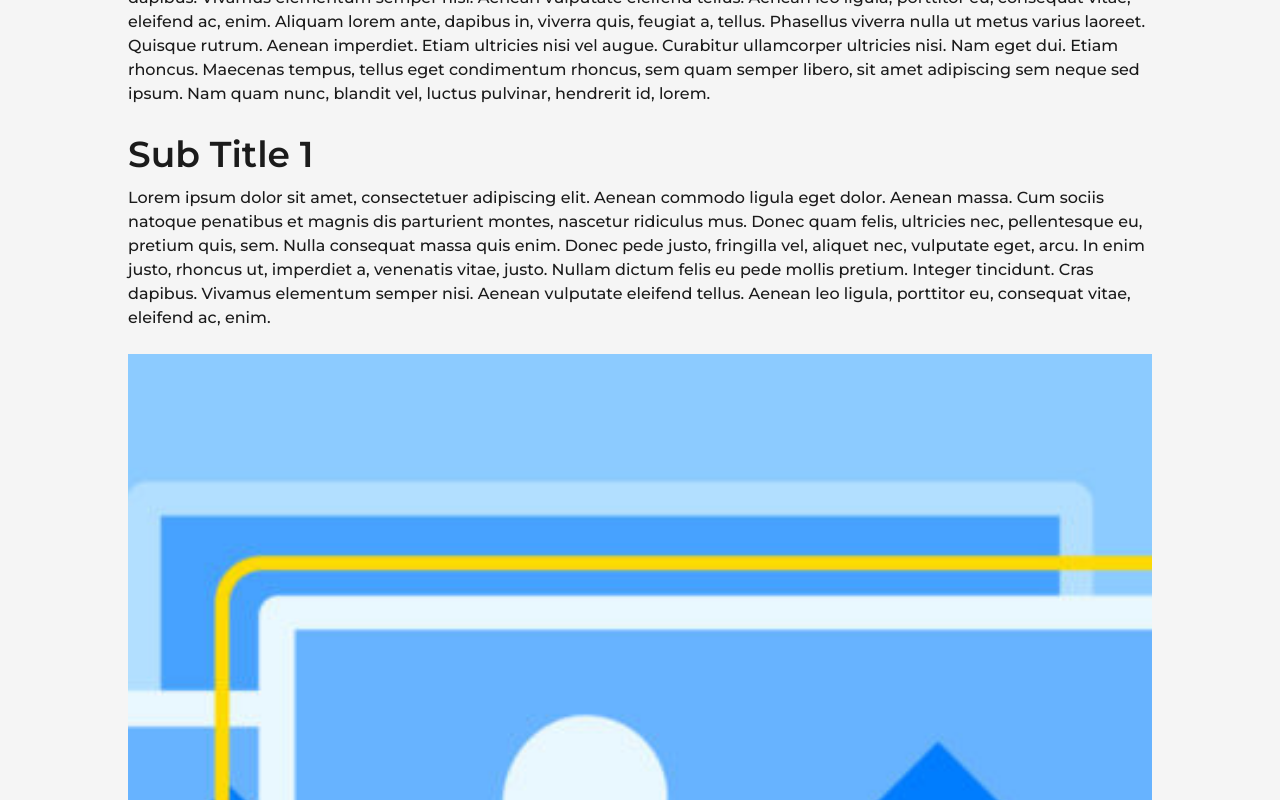
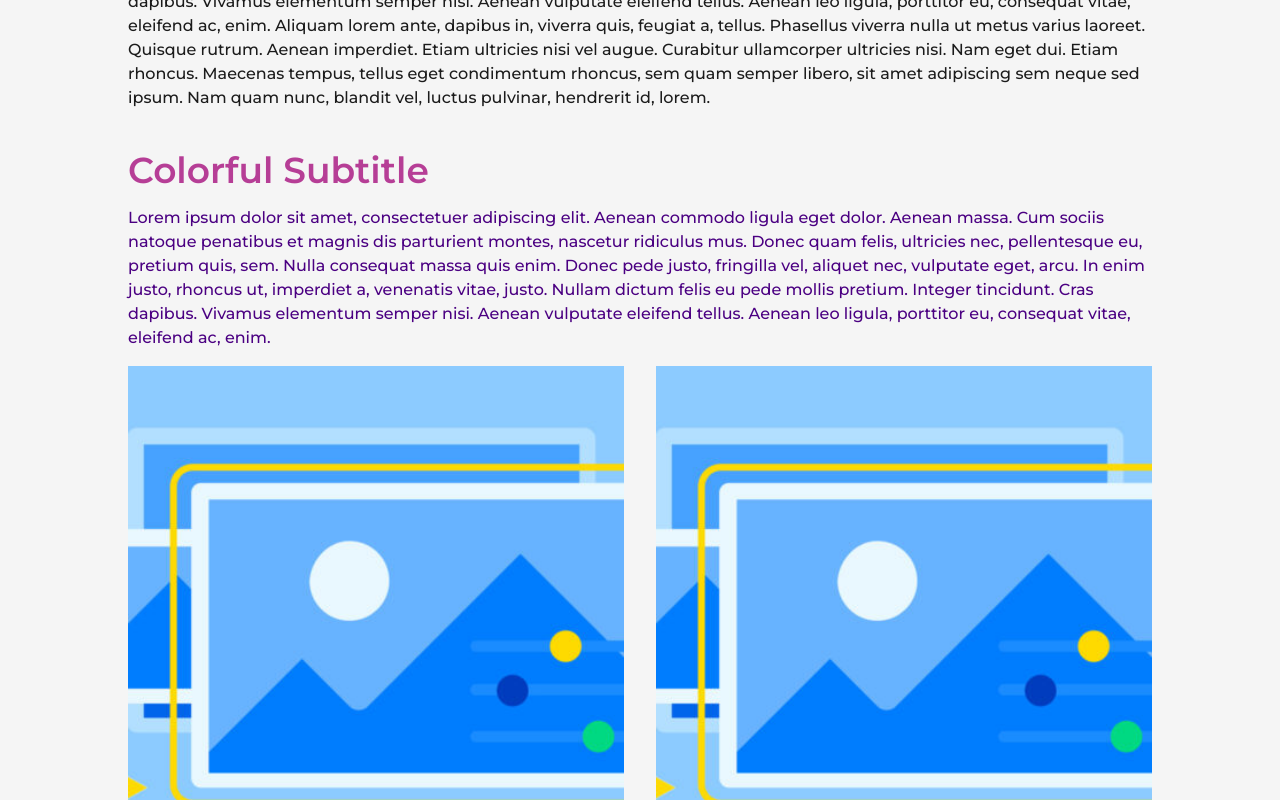
Before and after one commit to natalia-belei/natalia-belei.github.io, a Next.js app in the folder reactportfolio/: page /projects/1 in a window 1280 px wide. Shown: the part 880-1680 px from the top of the page. Built offline with nearby package versions, Linux system fonts and the light colour scheme.

Commit message:
Enhance flexibility in project detail page config

```diff
--- a/reactportfolio/data-config/projects.js
+++ b/reactportfolio/data-config/projects.js
@@ -16,6 +16,23 @@ export const projectsPageConfig = {
     previewButtonTitle: "View Project",
 }
 
+/* to use custom color it must be defined within tailwind.config.js. For instance, refer to the example for the 'indigo' color:
+ safelist: [
+    ...
+    'text-indigo',
+  ],
+  ...
+  theme: {
+    ...
+    extend: {
+        ...
+      colors: {
+        ...
+        indigo: "#4B0082",
+      },
+    },
+*/
+
 export const projectsData = [
     {
         id: 1,
@@ -24,6 +41,7 @@ export const projectsData = [
         title: "Project 1",
         shortDescription: "Lorem ipsum dolor sit amet, consectetuer adipiscing elit. Aenean commodo ligula eget dolor. Aenean massa.",
         image: "/images/projects/project-1.jpg",
+
         detailsPage: [
             {
                 type: CONTENT_TYPE.paragraph,
@@ -31,15 +49,23 @@ export const projectsData = [
             },
             {
                 type: CONTENT_TYPE.subTitle,
-                content: "Sub Title 1",
+                content: "Colorful Subtitle",
+                color: "primary", // set to null or refer to the comment above for details
+                alignment: null // ("left", "center", "right") or null for default
             },
             {
                 type: CONTENT_TYPE.paragraph,
                 content: "Lorem ipsum dolor sit amet, consectetuer adipiscing elit. Aenean commodo ligula eget dolor. Aenean massa. Cum sociis natoque penatibus et magnis dis parturient montes, nascetur ridiculus mus. Donec quam felis, ultricies nec, pellentesque eu, pretium quis, sem. Nulla consequat massa quis enim. Donec pede justo, fringilla vel, aliquet nec, vulputate eget, arcu. In enim justo, rhoncus ut, imperdiet a, venenatis vitae, justo. Nullam dictum felis eu pede mollis pretium. Integer tincidunt. Cras dapibus. Vivamus elementum semper nisi. Aenean vulputate eleifend tellus. Aenean leo ligula, porttitor eu, consequat vitae, eleifend ac, enim.",
+                color: "indigo", // set to null or refer to the comment above for details
+                alignment: null // ("left", "center", "right", "justify") or null for default
             },
             {
                 type: CONTENT_TYPE.image,
-                content: "/images/projects/image-placeholder.jpg",
+                images: [
+                    // max 4 images per column
+                    "/images/projects/image-placeholder.jpg",
+                    "/images/projects/image-placeholder.jpg",
+                ],
             },
             {
                 type: CONTENT_TYPE.paragraph,
@@ -47,11 +73,25 @@ export const projectsData = [
             },
             {
                 type: CONTENT_TYPE.subTitle,
-                content: "Sub Title 2",
+                content: "Centered Subtitle with justified text",
+                color: null, // set to "null" or refer to the comment above for details
+                alignment: "center" // (left, center, right) or null for default
             },
             {
                 type: CONTENT_TYPE.paragraph,
                 content: "Lorem ipsum dolor sit amet, consectetuer adipiscing elit. Aenean commodo ligula eget dolor. Aenean massa. Cum sociis natoque penatibus et magnis dis parturient montes, nascetur ridiculus mus. Donec quam felis, ultricies nec, pellentesque eu, pretium quis, sem. Nulla consequat massa quis enim. Donec pede justo, fringilla vel, aliquet nec, vulputate eget, arcu. In enim justo, rhoncus ut, imperdiet a, venenatis vitae, justo. Nullam dictum felis eu pede mollis pretium. Integer tincidunt. Cras dapibus. Vivamus elementum semper nisi. Aenean vulputate eleifend tellus. Aenean leo ligula, porttitor eu, consequat vitae, eleifend ac, enim. Aliquam lorem ante, dapibus in, viverra quis, feugiat a, tellus.",
+                color: null, // set to "null" or refer to the comment above for details
+                alignment: "justify" // (left, center, right, justify) or null for default
+            },
+            {
+                type: CONTENT_TYPE.image,
+                images: [
+                    // max 4 images per column
+                    "/images/projects/image-placeholder.jpg",
+                    "/images/projects/image-placeholder.jpg",
+                    "/images/projects/image-placeholder.jpg",
+                    "/images/projects/image-placeholder.jpg"
+                ],
             },
         ],
     },
@@ -62,6 +102,7 @@ export const projectsData = [
         title: "Project 2",
         shortDescription: "Lorem ipsum dolor sit amet, consectetuer adipiscing elit. Aenean commodo ligula eget dolor. Aenean massa.",
         image: "/images/projects/project-2.jpg",
+
         detailsPage: [
             {
                 type: CONTENT_TYPE.paragraph,
@@ -69,15 +110,23 @@ export const projectsData = [
             },
             {
                 type: CONTENT_TYPE.subTitle,
-                content: "Sub Title 1",
+                content: "Colorful Subtitle",
+                color: "primary", // set to null or refer to the comment above for details
+                alignment: null // ("left", "center", "right") or null for default
             },
             {
                 type: CONTENT_TYPE.paragraph,
                 content: "Lorem ipsum dolor sit amet, consectetuer adipiscing elit. Aenean commodo ligula eget dolor. Aenean massa. Cum sociis natoque penatibus et magnis dis parturient montes, nascetur ridiculus mus. Donec quam felis, ultricies nec, pellentesque eu, pretium quis, sem. Nulla consequat massa quis enim. Donec pede justo, fringilla vel, aliquet nec, vulputate eget, arcu. In enim justo, rhoncus ut, imperdiet a, venenatis vitae, justo. Nullam dictum felis eu pede mollis pretium. Integer tincidunt. Cras dapibus. Vivamus elementum semper nisi. Aenean vulputate eleifend tellus. Aenean leo ligula, porttitor eu, consequat vitae, eleifend ac, enim.",
+                color: "indigo", // set to null or refer to the comment above for details
+                alignment: null // ("left", "center", "right", "justify") or null for default
             },
             {
                 type: CONTENT_TYPE.image,
-                content: "/images/projects/image-placeholder.jpg",
+                images: [
+                    // max 4 images per column
+                    "/images/projects/image-placeholder.jpg",
+                    "/images/projects/image-placeholder.jpg",
+                ],
             },
             {
                 type: CONTENT_TYPE.paragraph,
@@ -85,11 +134,25 @@ export const projectsData = [
             },
             {
                 type: CONTENT_TYPE.subTitle,
-                content: "Sub Title 2",
+                content: "Centered Subtitle with justified text",
+                color: null, // set to "null" or refer to the comment above for details
+                alignment: "center" // (left, center, right) or null for default
             },
             {
                 type: CONTENT_TYPE.paragraph,
                 content: "Lorem ipsum dolor sit amet, consectetuer adipiscing elit. Aenean commodo ligula eget dolor. Aenean massa. Cum sociis natoque penatibus et magnis dis parturient montes, nascetur ridiculus mus. Donec quam felis, ultricies nec, pellentesque eu, pretium quis, sem. Nulla consequat massa quis enim. Donec pede justo, fringilla vel, aliquet nec, vulputate eget, arcu. In enim justo, rhoncus ut, imperdiet a, venenatis vitae, justo. Nullam dictum felis eu pede mollis pretium. Integer tincidunt. Cras dapibus. Vivamus elementum semper nisi. Aenean vulputate eleifend tellus. Aenean leo ligula, porttitor eu, consequat vitae, eleifend ac, enim. Aliquam lorem ante, dapibus in, viverra quis, feugiat a, tellus.",
+                color: null, // set to "null" or refer to the comment above for details
+                alignment: "justify" // (left, center, right, justify) or null for default
+            },
+            {
+                type: CONTENT_TYPE.image,
+                images: [
+                    // max 4 images per column
+                    "/images/projects/image-placeholder.jpg",
+                    "/images/projects/image-placeholder.jpg",
+                    "/images/projects/image-placeholder.jpg",
+                    "/images/projects/image-placeholder.jpg"
+                ],
             },
         ],
     },
@@ -100,6 +163,7 @@ export const projectsData = [
         title: "Project 3",
         shortDescription: "Lorem ipsum dolor sit amet, consectetuer adipiscing elit. Aenean commodo ligula eget dolor. Aenean massa.",
         image: "/images/projects/project-3.jpg",
+
         detailsPage: [
             {
                 type: CONTENT_TYPE.paragraph,
@@ -107,15 +171,23 @@ export const projectsData = [
             },
             {
                 type: CONTENT_TYPE.subTitle,
-                content: "Sub Title 1",
+                content: "Colorful Subtitle",
+                color: "primary", // set to null or refer to the comment above for details
+                alignment: null // ("left", "center", "right") or null for default
             },
             {
                 type: CONTENT_TYPE.paragraph,
                 content: "Lorem ipsum dolor sit amet, consectetuer adipiscing elit. Aenean commodo ligula eget dolor. Aenean massa. Cum sociis natoque penatibus et magnis dis parturient montes, nascetur ridiculus mus. Donec quam felis, ultricies nec, pellentesque eu, pretium quis, sem. Nulla consequat massa quis enim. Donec pede justo, fringilla vel, aliquet nec, vulputate eget, arcu. In enim justo, rhoncus ut, imperdiet a, venenatis vitae, justo. Nullam dictum felis eu pede mollis pretium. Integer tincidunt. Cras dapibus. Vivamus elementum semper nisi. Aenean vulputate eleifend tellus. Aenean leo ligula, porttitor eu, consequat vitae, eleifend ac, enim.",
+                color: "indigo", // set to null or refer to the comment above for details
+                alignment: null // ("left", "center", "right", "justify") or null for default
             },
             {
                 type: CONTENT_TYPE.image,
-                content: "/images/projects/image-placeholder.jpg",
+                images: [
+                    // max 4 images per column
+                    "/images/projects/image-placeholder.jpg",
+                    "/images/projects/image-placeholder.jpg",
+                ],
             },
             {
                 type: CONTENT_TYPE.paragraph,
@@ -123,11 +195,25 @@ export const projectsData = [
             },
             {
                 type: CONTENT_TYPE.subTitle,
-                content: "Sub Title 2",
+                content: "Centered Subtitle with justified text",
+                color: null, // set to "null" or refer to the comment above for details
+                alignment: "center" // (left, center, right) or null for default
             },
             {
                 type: CONTENT_TYPE.paragraph,
                 content: "Lorem ipsum dolor sit amet, consectetuer adipiscing elit. Aenean commodo ligula eget dolor. Aenean massa. Cum sociis natoque penatibus et magnis dis parturient montes, nascetur ridiculus mus. Donec quam felis, ultricies nec, pellentesque eu, pretium quis, sem. Nulla consequat massa quis enim. Donec pede justo, fringilla vel, aliquet nec, vulputate eget, arcu. In enim justo, rhoncus ut, imperdiet a, venenatis vitae, justo. Nullam dictum felis eu pede mollis pretium. Integer tincidunt. Cras dapibus. Vivamus elementum semper nisi. Aenean vulputate eleifend tellus. Aenean leo ligula, porttitor eu, consequat vitae, eleifend ac, enim. Aliquam lorem ante, dapibus in, viverra quis, feugiat a, tellus.",
+                color: null, // set to "null" or refer to the comment above for details
+                alignment: "justify" // (left, center, right, justify) or null for default
+            },
+            {
+                type: CONTENT_TYPE.image,
+                images: [
+                    // max 4 images per column
+                    "/images/projects/image-placeholder.jpg",
+                    "/images/projects/image-placeholder.jpg",
+                    "/images/projects/image-placeholder.jpg",
+                    "/images/projects/image-placeholder.jpg"
+                ],
             },
         ],
     },
--- a/reactportfolio/src/components/ContentRenderer.js
+++ b/reactportfolio/src/components/ContentRenderer.js
@@ -4,44 +4,58 @@ import Image from 'next/image';
 import { useInView, motion } from 'framer-motion';
 import { useRef } from 'react';
 
-const renderParagraph = (content, inView, ref) => (
+const renderParagraph = (content, color, alignment, inView, ref) => (
     <motion.p
         ref={ref}
         initial={{ y: 250, opacity: 0 }}
         animate={{ y: inView ? 0 : 500, opacity: inView ? 1 : 0 }}
         transition={{ duration: 0.8, ease: "circOut" }}
-        className='my-3 font-medium text-dark text-base
-            md:my-2 sm:my-1 md:font-normal sm:text-sm xs:text-xs'
+        className={`my-4 font-medium text-dark text-base
+            md:my-3 sm:my-2 md:font-normal sm:text-sm xs:text-xs
+            ${color ? `text-${color}` : ''} ${alignment ? `text-${alignment}` : ''}`}
     >
         {content}
     </motion.p>
 );
 
-const renderSubTitle = (content, inView, ref) => (
+const renderSubTitle = (content, color, alignment, inView, ref) => (
     <motion.h2
         ref={ref}
         initial={{ y: 250, opacity: 0 }}
         animate={{ y: inView ? 0 : 500, opacity: inView ? 1 : 0 }}
         transition={{ duration: 0.8, ease: "circOut" }}
-        className='w-full font-semibold capitalize text-left text-dark text-4xl mt-4
-            lg:text-3xl md:text-2xl md:mt-3 sm:text-xl sm:mt-2'
+        className={`w-full font-semibold capitalize text-left text-dark text-4xl mt-6
+            lg:text-3xl md:text-2xl md:mt-4 sm:text-xl sm:mt-3
+            ${color ? `text-${color}` : ''} ${alignment ? `text-${alignment}` : ''}`}
     >
         {content}
     </motion.h2>
 );
 
-const renderImage = (content, inView, ref) => (
+const renderImage = (images, inView, ref) => {
+    if (images.length > 4 || images.length < 1)
+        throw new Error('Columns count must be between 1 and 4.');
+
+    return (
+        <div className={`w-full grid grid-cols-${images.length} gap-8 mb-1
+            sm:grid-cols-none ${images.length == 4 ? 'lg:grid-cols-2' : ''}
+            lg:gap-7 md:gap-6 sm:gap-5 xs:gap-4`}>
+
+            {images.map((src, index) => (
                 <motion.div
+                    key={index}
                     ref={ref}
                     initial={{ y: 250, opacity: 0 }}
                     animate={{ y: inView ? 0 : 500, opacity: inView ? 1 : 0 }}
                     transition={{ duration: 0.8, ease: "circOut" }}
-        className='relative w-full pt-[100%] my-3
-            md:my-2'
+                    className='relative col-span-1 pt-[100%]'
                 >
-        <Image src={content} alt="" fill="responsive" style={{ objectFit: 'cover' }} />
+                    <Image src={src} alt="" fill="responsive" style={{ objectFit: 'cover' }} />
                 </motion.div>
-);
+            ))}
+        </div>
+    )
+}
 
 const ContentRenderer = ({ data }) => {
     const ref = useRef(null);
@@ -52,11 +66,11 @@ const ContentRenderer = ({ data }) => {
 
     switch (data.type) {
         case CONTENT_TYPE.paragraph:
-            return renderParagraph(data.content, inView, ref);
+            return renderParagraph(data.content, data.color, data.alignment, inView, ref);
         case CONTENT_TYPE.subTitle:
-            return renderSubTitle(data.content, inView, ref);
+            return renderSubTitle(data.content, data.color, data.alignment, inView, ref);
         case CONTENT_TYPE.image:
-            return renderImage(data.content, inView, ref);
+            return renderImage(data.images, inView, ref);
         default:
             return null;
     }
@@ -65,7 +79,10 @@ const ContentRenderer = ({ data }) => {
 ContentRenderer.propTypes = {
     data: PropTypes.shape({
         type: PropTypes.number.isRequired,
-        content: PropTypes.string.isRequired,
+        content: PropTypes.string,
+        color: PropTypes.string,
+        alignment: PropTypes.string,
+        images: PropTypes.arrayOf(PropTypes.string),
     }).isRequired,
 };
 
--- a/reactportfolio/src/pages/about.js
+++ b/reactportfolio/src/pages/about.js
@@ -56,7 +56,6 @@ const about = () => {
                                 />
                             </div>
                         </div>
-
 
                         <div className='col-span-2 flex flex-col items-end justify-between
                             xl:col-span-8 xl:flex-row xl:items-center md:order-3'>
```
Also changed, not shown: reactportfolio/tailwind.config.js (+9 -5 lines). Lines whose indentation alone changed are shown as unchanged.
